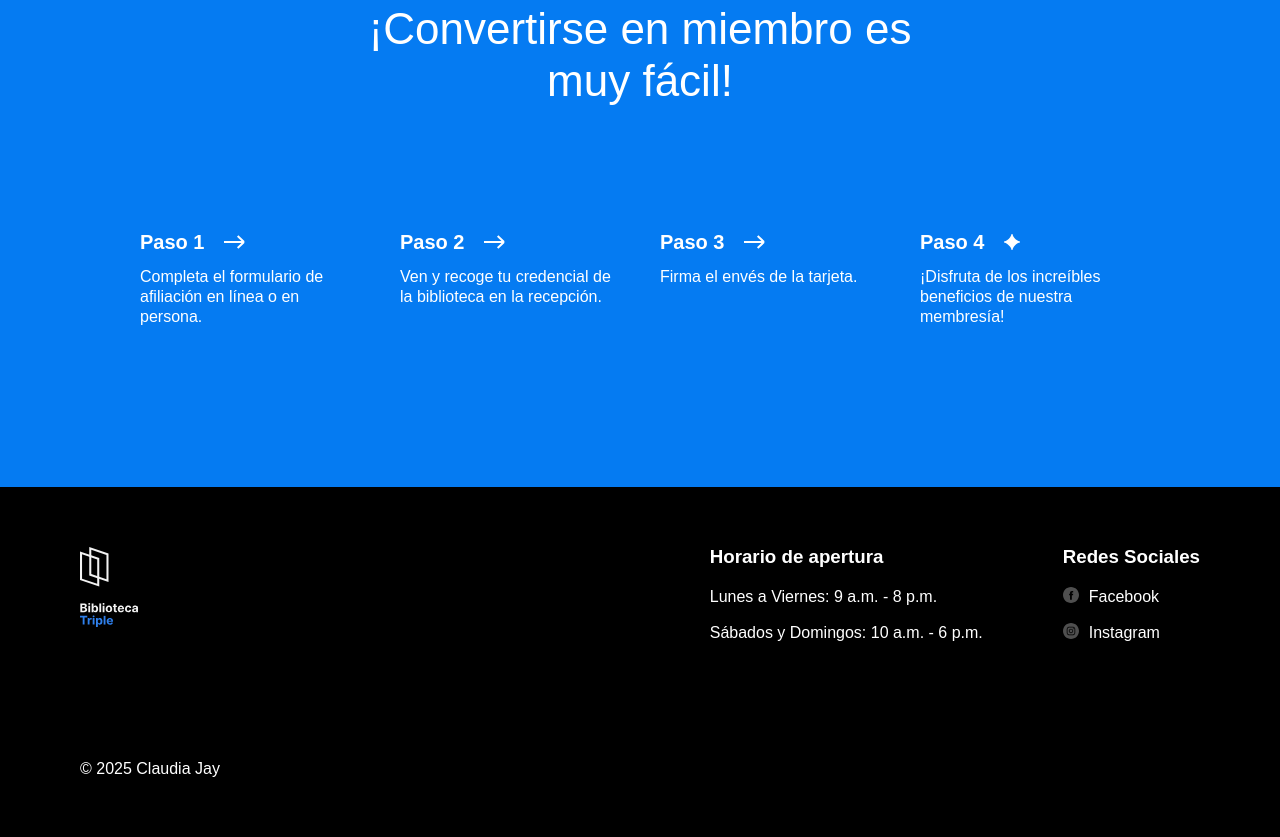
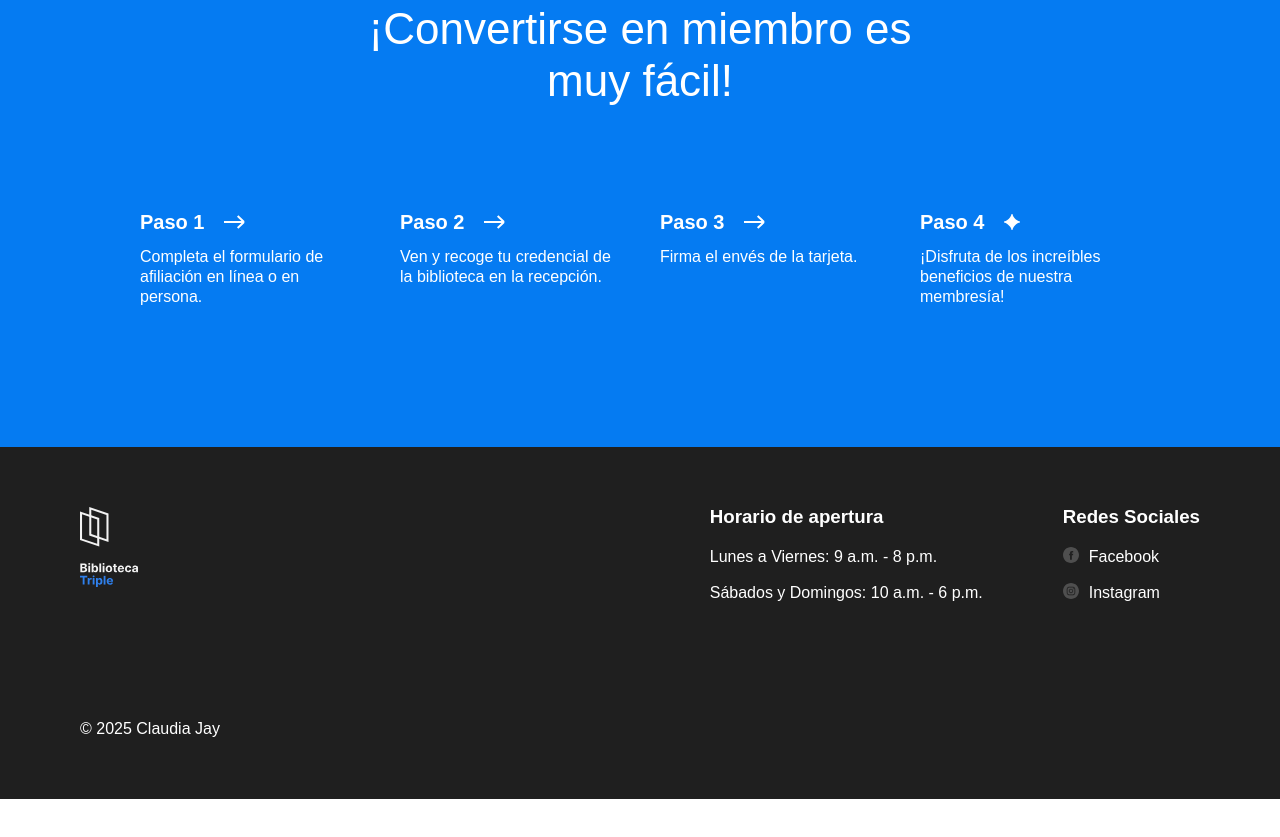
Before and after one commit to ClaudiaJayU/web_project_library_es, a plain HTML site: page index.html in a window 1280 px wide. Shown: the part 3035-3872 px from the top of the page. After the commit the page ends 3834 px from the top, so only its background shows below. Drawn offline with Linux system fonts and the light colour scheme.

Commit message:
Nueva actualización de mi projecto

```diff
--- a/index.html
+++ b/index.html
@@ -306,7 +306,7 @@
                     alt="Logo Facebook"
                     class="footer__social-icon"
                   />
-                  <p class="footer__list-item-text">Facebook</p>
+                  Facebook
                 </a>
               </li>
 
@@ -317,7 +317,7 @@
                     alt="Logo Instagram"
                     class="footer__social-icon"
                   />
-                  <p class="footer__list-item-text">Instagram</p>
+                  Instagram
                 </a>
               </li>
             </ul>
--- a/styles/style.css
+++ b/styles/style.css
@@ -309,14 +309,13 @@
   list-style-type: none;
   padding: 0;
   margin: 100px 0 0;
-  /* Agrega estilos */
+  column-gap: 40px;
 }
 
 .step {
   display: flex;
   flex-direction: column;
   flex-basis: 220px;
-  margin: 20px;
 }
 
 .step__title {
@@ -342,7 +341,7 @@
   padding-right: 80px;
   padding-top: 60px;
   padding-bottom: 60px;
-  background-color: #000000;
+  background-color: #1f1f1f;
 }
 
 .footer__columns {
@@ -378,23 +377,19 @@
 .footer__list-item {
   margin-bottom: 0px;
 }
-.footer__list-item-text {
-  margin-bottom: 0%;
-  margin-top: 0%;
-}
 
 .footer__column-link {
-  margin: 0%;
   display: flex;
+  align-items: start;
   color: white;
   text-decoration: none;
   margin-top: 16px;
+  column-gap: 10px;
 }
 
 .footer__social-icon {
   height: 16px;
   width: 16px;
-  margin-right: 10px;
 }
 
 .footer__copyright {
```
